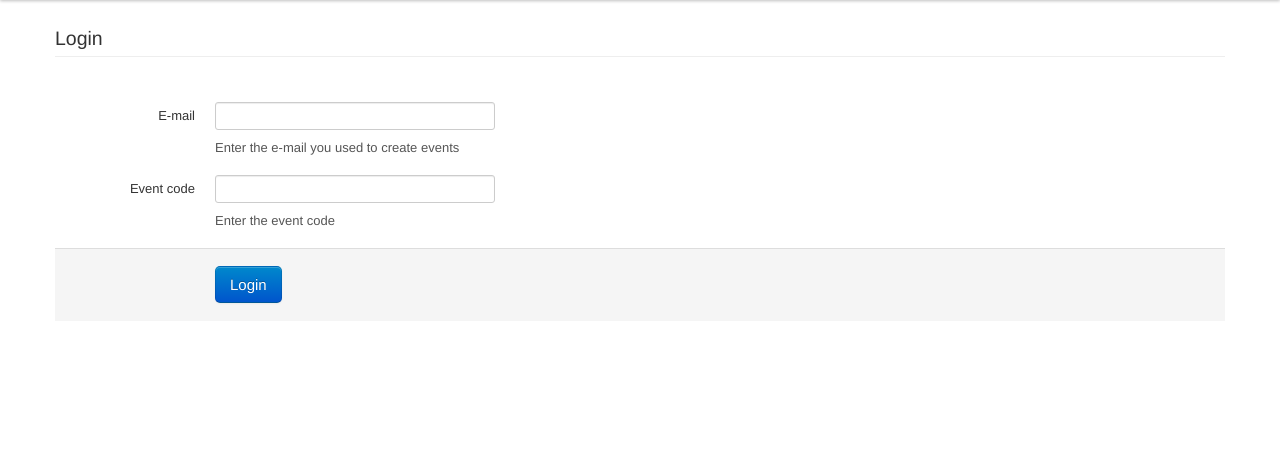
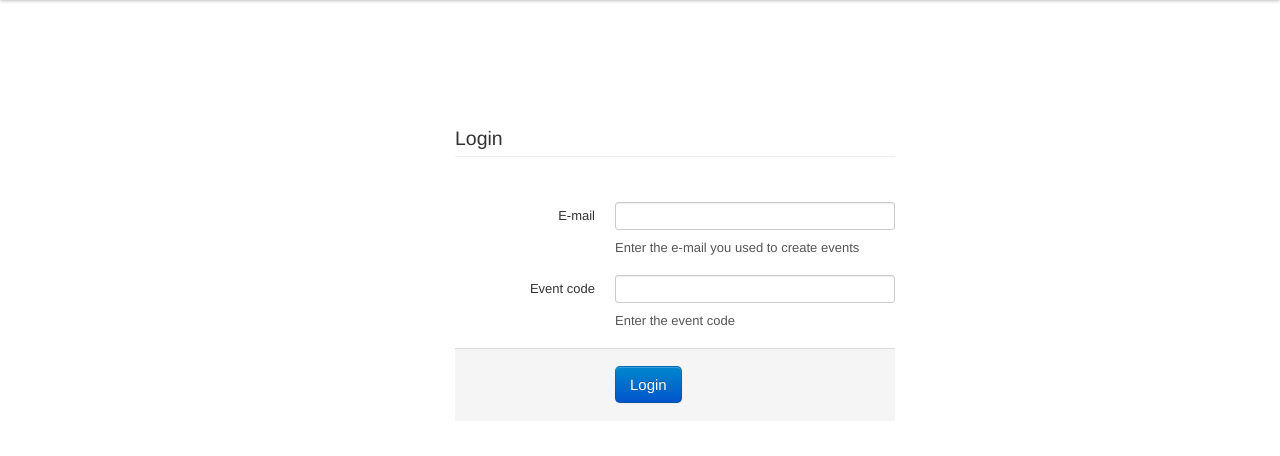
Before and after one commit to kwantopia/tplus1, a Django app: page /events/login/ in a window 1280 px wide. Shown: the part 40-496 px from the top of the page. Run offline with Django 3.2, Linux system fonts and the light colour scheme; some libraries are stand-ins or nearby versions.

Commit message:
fixed few style issues for login screen

```diff
--- a/joinlite/events/templates/events/home.html
+++ b/joinlite/events/templates/events/home.html
@@ -2,6 +2,7 @@
 
 {% block body_content %}
 
+<div class="login-screen">
   <div class="row">
     <div class="span4">&nbsp;</div>
     <div class="span4">
@@ -32,6 +33,7 @@
     </div>
     <div class="span4">&nbsp;</div>
   </div>
+</div>
 
 <div class="hero-unit">
   <h1>Use T+1 to network...</h1>
--- a/joinlite/events/templates/events/login.html
+++ b/joinlite/events/templates/events/login.html
@@ -1,6 +1,12 @@
 {% extends "base.html" %}
 
 {% block body_content %}
+<div class="login-screen">
+  <div class="row">
+    <div class="span4">
+      &nbsp;
+    </div>
+    <div class="span4">
       <form class="form-horizontal">
         <fieldset>
           <legend>Login</legend>
@@ -24,4 +30,10 @@
           </div>
         </fieldset>
       </form>
+    </div>
+    <div class="span4">
+      &nbsp;
+    </div>
+  </div>
+</div>
 {% endblock body_content %}
--- a/joinlite/static/css/base.css
+++ b/joinlite/static/css/base.css
@@ -13,3 +13,7 @@
 .timeline {
   margin-top: 50px;
 }
+
+.login-screen {
+  margin-top: 100px;
+}
```
Also changed, not shown: joinlite/events/templates/events/paus_round.html (deleted), joinlite/events/templates/events/pause_round.html (added). Lines whose indentation alone changed are shown as unchanged.
